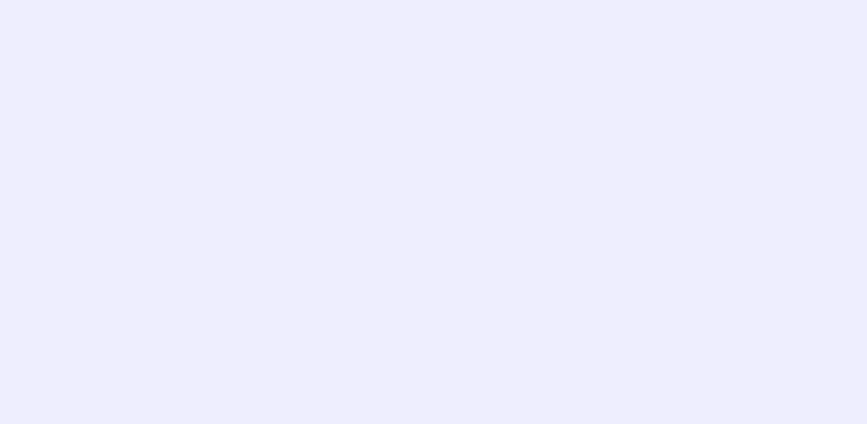
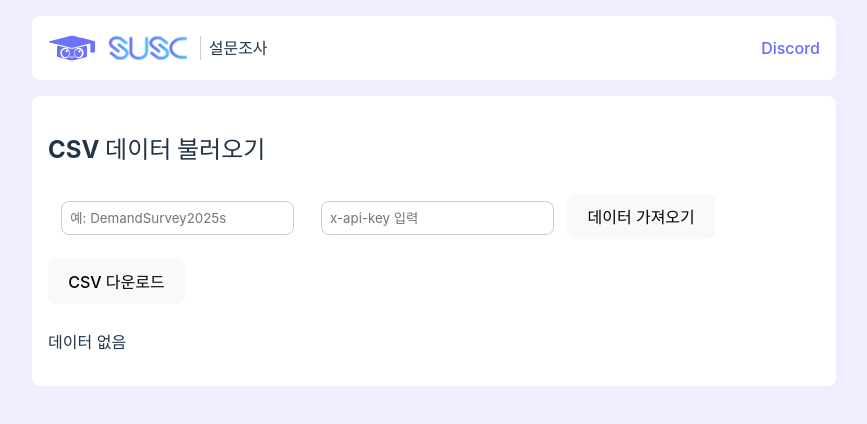
Before and after one commit to SUSC-KR/SUSC-SURVEY, a React (Vite) app: page /admin in a window 1280 px wide. Before the commit this address had no page. Shown: the top 424 px of the page, without its empty margins (206-1073 px from the left). Built offline with nearby package versions, Linux system fonts and the light colour scheme; a web font is replaced by a local one.

Commit message:
feat: admin page 추가

```diff
--- a/package.json
+++ b/package.json
@@ -10,6 +10,7 @@
     "preview": "vite preview"
   },
   "dependencies": {
+    "papaparse": "^5.5.2",
     "react": "^19.0.0",
     "react-dom": "^19.0.0",
     "react-markdown": "^10.0.0",
--- a/src/App.tsx
+++ b/src/App.tsx
@@ -3,6 +3,7 @@ import { BrowserRouter as Router, Routes, Route } from "react-router-dom";
 import DemandSurvey from "./pages/DemandSurvey";
 import Root from "./pages/root";
 import Header from "./components/Header";
+import Admin from "./pages/admin";
 
 const App = () => {
   return (
@@ -15,6 +16,7 @@ const App = () => {
             element={<ParticipationSurvey />}
           /> */}
           <Route path="/DemandSurvey" element={<DemandSurvey />} />
+          <Route path="/admin" element={<Admin />} />
         </Route>
       </Routes>
     </Router>
--- a/src/index.css
+++ b/src/index.css
@@ -119,6 +119,60 @@ input[type="submit"]:focus-visible,
   outline: 4px auto -webkit-focus-ring-color;
 }
 
+table {
+  width: 100%;
+  border-collapse: collapse;
+  margin-top: 1em;
+  background: #ffffff;
+  border-radius: 8px;
+  overflow: hidden;
+}
+
+th,
+td {
+  max-width: 200px;
+  overflow: hidden;
+  text-overflow: ellipsis;
+  white-space: normal;
+}
+
+th {
+  background: #646cff;
+  color: white;
+  font-weight: bold;
+}
+
+tr:nth-child(even) {
+  background: #f9f9f9;
+}
+
+tr:hover {
+  background: rgba(100, 108, 255, 0.2);
+}
+
+@media (prefers-color-scheme: dark) {
+  table {
+    background: #333;
+    border-color: #444;
+  }
+
+  th {
+    background: #535bf2;
+  }
+
+  td {
+    border-color: #444;
+  }
+
+  tr:nth-child(even) {
+    background: #444;
+  }
+
+  tr:hover {
+    background: rgba(83, 91, 242, 0.3);
+  }
+}
+
 @media (prefers-color-scheme: light) {
   :root {
     color: #213547;
--- /dev/null
+++ b/src/pages/admin.tsx
@@ -0,0 +1,141 @@
+import React, { useState } from "react";
+import Papa from "papaparse";
+
+const BASE_URL =
+  "https://www.cpprhtn.com/form/forms/{FORM_ID}/answers/export-to-csv";
+
+const Admin = () => {
+  const [formId, setFormId] = useState("");
+  const [apiKey, setApiKey] = useState("");
+  const [data, setData] = useState([]);
+  const [headers, setHeaders] = useState([]);
+  const [loading, setLoading] = useState(false);
+
+  const fetchData = () => {
+    if (!formId || !apiKey) {
+      alert("Form ID와 API Key를 입력해주세요.");
+      return;
+    }
+
+    const apiUrl = BASE_URL.replace("{FORM_ID}", formId);
+
+    setLoading(true);
+    fetch(apiUrl, {
+      method: "POST",
+      headers: { "x-api-key": apiKey },
+    })
+      .then((response) => response.text())
+      .then((csvText) => {
+        Papa.parse(csvText, {
+          header: false,
+          complete: (result) => {
+            const formattedData = result.data.map((row) => {
+              const [id, email, jsonStr, timestamp] = row;
+              let parsedJson = {};
+              try {
+                parsedJson = JSON.parse(jsonStr);
+              } catch (e) {
+                console.error("JSON 파싱 오류:", e);
+              }
+              return { id, email, ...parsedJson, timestamp };
+            });
+
+            setData(formattedData);
+
+            if (formattedData.length > 0) {
+              setHeaders(Object.keys(formattedData[0]));
+            }
+          },
+        });
+      })
+      .catch((error) => console.error("데이터 가져오기 실패:", error))
+      .finally(() => setLoading(false));
+  };
+
+  const downloadCSV = () => {
+    if (data.length === 0) {
+      alert("다운로드할 데이터가 없습니다.");
+      return;
+    }
+
+    const csvString = Papa.unparse(data, { delimiter: "," });
+
+    // UTF-8
+    const bom = "\uFEFF";
+    const blob = new Blob([bom + csvString], {
+      type: "text/csv;charset=utf-8;",
+    });
+
+    const url = URL.createObjectURL(blob);
+    const link = document.createElement("a");
+    link.href = url;
+    link.setAttribute("download", `form_data_${formId}.csv`);
+    document.body.appendChild(link);
+    link.click();
+    document.body.removeChild(link);
+  };
+
+  return (
+    <div>
+      <h2>CSV 데이터 불러오기</h2>
+      <div>
+        <input
+          type="text"
+          placeholder="예: DemandSurvey2025s"
+          value={formId}
+          onChange={(e) => setFormId(e.target.value)}
+        />
+        <input
+          type="text"
+          placeholder="x-api-key 입력"
+          value={apiKey}
+          onChange={(e) => setApiKey(e.target.value)}
+        />
+        <button onClick={fetchData} disabled={loading}>
+          {loading ? "불러오는 중..." : "데이터 가져오기"}
+        </button>
+
+        <button onClick={downloadCSV} style={{ margin: "10px 0" }}>
+          CSV 다운로드
+        </button>
+      </div>
+
+      {data.length > 0 ? (
+        <>
+          <table border="1">
+            <thead>
+              <tr>
+                {headers
+                  .filter((key) => !["id", "email", "timestamp"].includes(key))
+                  .map((key, index) => (
+                    <th key={index}>{key}</th>
+                  ))}
+              </tr>
+            </thead>
+            <tbody>
+              {data.map((row, idx) => (
+                <tr key={idx}>
+                  {headers
+                    .filter(
+                      (key) => !["id", "email", "timestamp"].includes(key)
+                    )
+                    .map((key, i) => (
+                      <td key={i}>
+                        {Array.isArray(row[key])
+                          ? row[key].join(", ")
+                          : row[key] || "없음"}
+                      </td>
+                    ))}
+                </tr>
+              ))}
+            </tbody>
+          </table>
+        </>
+      ) : (
+        <p>데이터 없음</p>
+      )}
+    </div>
+  );
+};
+
+export default Admin;
```
Also changed, not shown: 1 other file (tests, documents, lock files or other folders).
